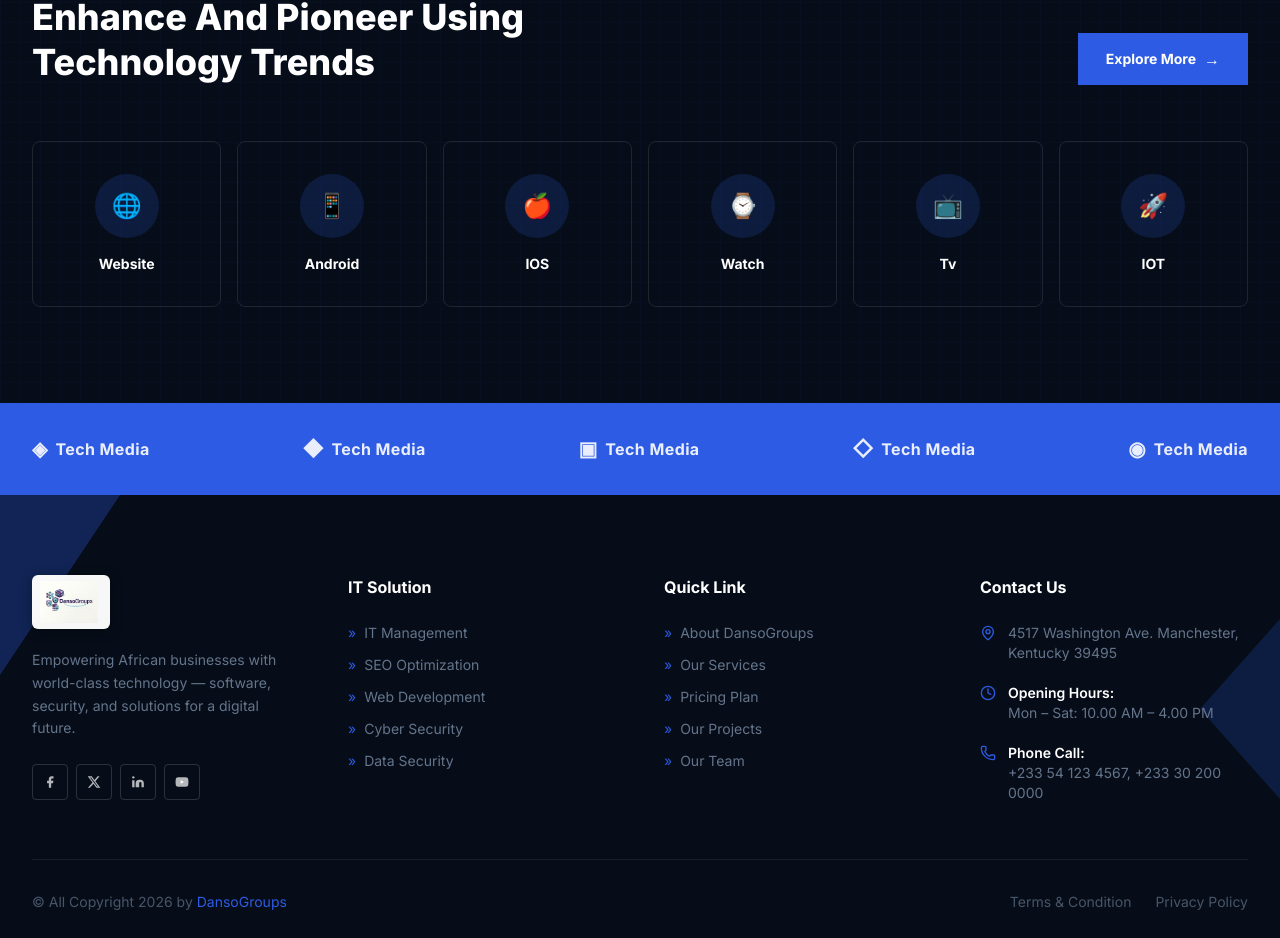
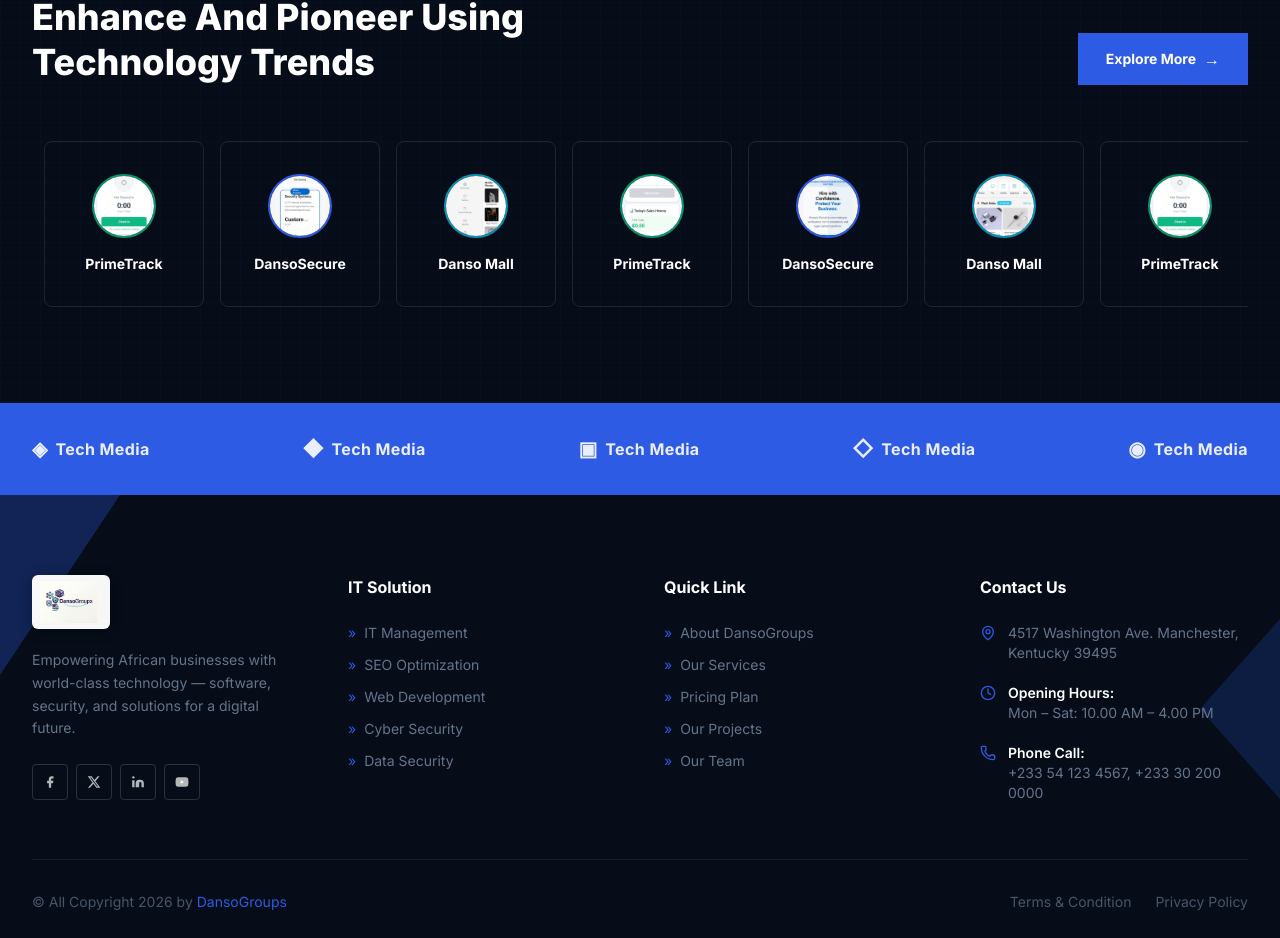
Before and after one commit to litcodeNK/DansoGroups, a Next.js app: page /about in a window 1280 px wide. Shown: the part 1349-2287 px from the top of the page. Built offline with nearby package versions, Linux system fonts and the light colour scheme; a web font is replaced by a local one.

Commit message:
Replace offerings icons with product image ticker scrolling right-to-left

```diff
--- a/app/(main)/about/page.tsx
+++ b/app/(main)/about/page.tsx
@@ -19,16 +19,18 @@
   );
 }
 
-const offerings = [
-  { icon: '🌐', label: 'Website' },
-  { icon: '📱', label: 'Android' },
-  { icon: '🍎', label: 'IOS' },
-  { icon: '⌚', label: 'Watch' },
-  { icon: '📺', label: 'Tv' },
-  { icon: '🚀', label: 'IOT' },
+const products = [
+  { label: 'DansoSecure',  img: '/danso-secure-hero.jpg',    accent: '#2D5BE3' },
+  { label: 'Danso Mall',   img: '/danso-mall-home.jpg',       accent: '#0891B2' },
+  { label: 'PrimeTrack',   img: '/primetrack-clockin.jpg',    accent: '#059669' },
+  { label: 'DansoSecure',  img: '/danso-secure-services.jpg', accent: '#2D5BE3' },
+  { label: 'Danso Mall',   img: '/danso-mall-categories.jpg', accent: '#0891B2' },
+  { label: 'PrimeTrack',   img: '/primetrack-sales.jpg',      accent: '#059669' },
 ];
 
 function OfferingsSection() {
+  const ticker = [...products, ...products];
+
   return (
     <section
       className="py-24 relative overflow-hidden"
@@ -65,23 +67,40 @@
           </a>
         </div>
 
-        {/* Icon cards grid */}
-        <div className="grid grid-cols-2 md:grid-cols-3 lg:grid-cols-6 gap-4">
-          {offerings.map(({ icon, label }) => (
-            <div
-              key={label}
-              className="flex flex-col items-center gap-4 py-8 rounded-lg transition-colors hover:border-blue-500 cursor-pointer group"
-              style={{ border: '1px solid rgba(255,255,255,0.1)' }}
-            >
+        {/* Scrolling ticker */}
+        <div className="overflow-hidden">
+          <div
+            style={{
+              display: 'flex',
+              gap: '16px',
+              width: 'max-content',
+              animation: 'scroll-left 18s linear infinite',
+            }}
+          >
+            {ticker.map((p, i) => (
               <div
-                className="w-16 h-16 rounded-full flex items-center justify-center text-2xl group-hover:scale-110 transition-transform"
-                style={{ backgroundColor: 'rgba(45,91,227,0.18)' }}
+                key={i}
+                className="flex flex-col items-center gap-4 py-8 rounded-lg cursor-pointer group transition-colors shrink-0"
+                style={{
+                  border: '1px solid rgba(255,255,255,0.1)',
+                  width: '160px',
+                }}
               >
-                {icon}
+                <div
+                  className="w-16 h-16 rounded-full overflow-hidden group-hover:scale-110 transition-transform"
+                  style={{ border: `2px solid ${p.accent}` }}
+                >
+                  {/* eslint-disable-next-line @next/next/no-img-element */}
+                  <img
+                    src={p.img}
+                    alt={p.label}
+                    className="w-full h-full object-cover"
+                  />
+                </div>
+                <span className="text-white font-bold text-sm text-center">{p.label}</span>
               </div>
-              <span className="text-white font-bold text-sm">{label}</span>
-            </div>
-          ))}
+            ))}
+          </div>
         </div>
       </div>
     </section>
--- a/app/globals.css
+++ b/app/globals.css
@@ -55,3 +55,9 @@
   50%  { transform: translateY(-18px) rotate(-8deg); }
   100% { transform: translateY(0px) rotate(-12deg); }
 }
+
+/* Offerings ticker — right to left */
+@keyframes scroll-left {
+  0%   { transform: translateX(0); }
+  100% { transform: translateX(-50%); }
+}
```
